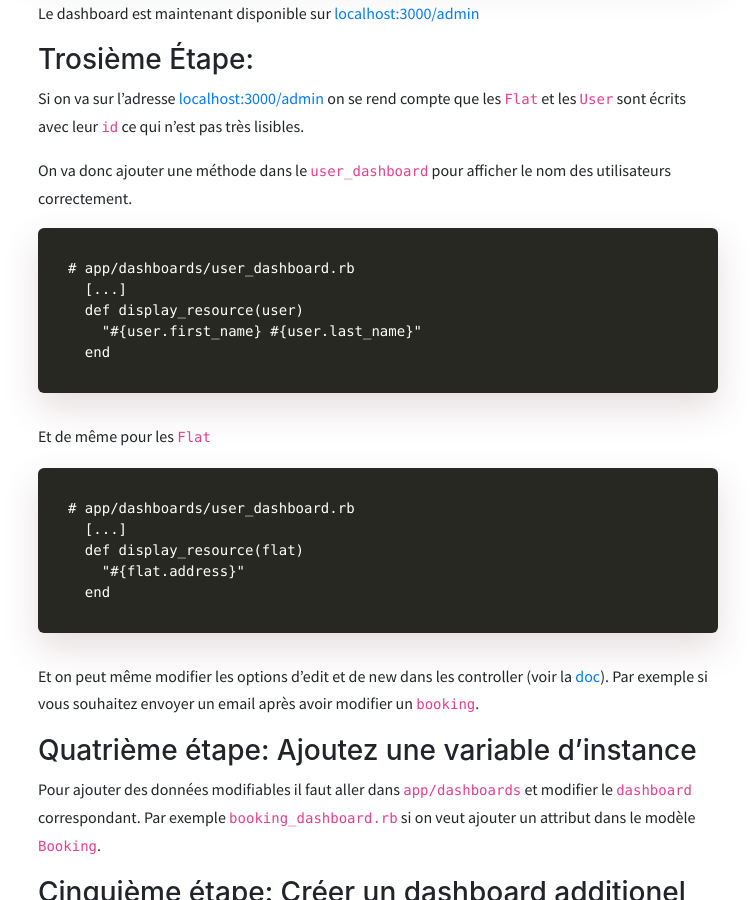
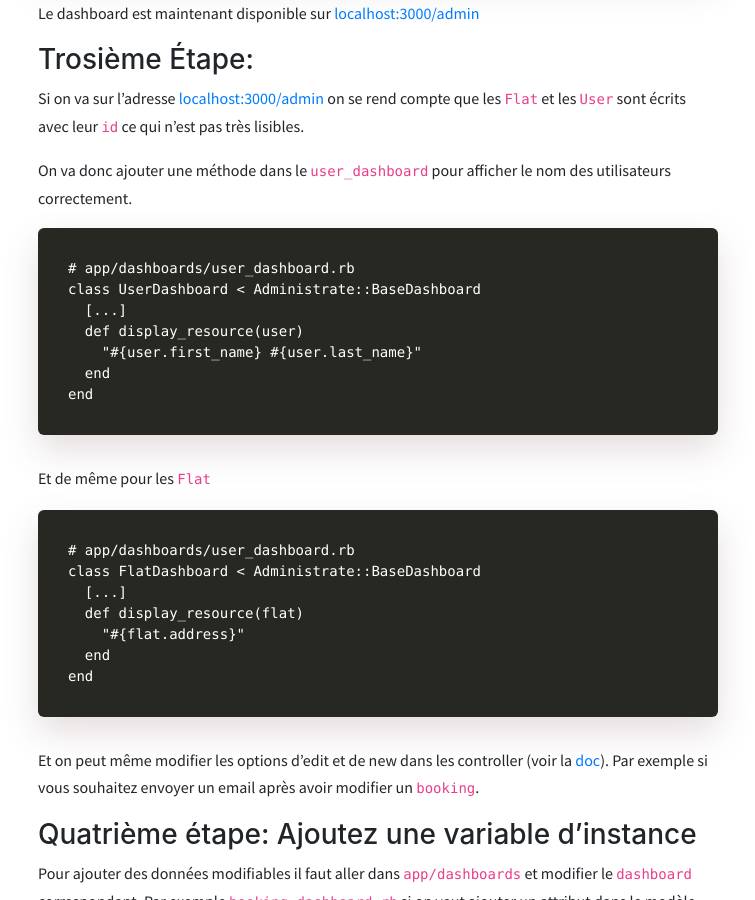
Before and after one commit to alexandrebk/alexandrebk.github.io, a Jekyll site: the page built from _posts/2019-05-15-administrate.md, in a window 1280 px wide and 900 px high, scrolled down 1082 px. Shown: the whole window, without its empty margins (262-1017 px from the left). Built offline with Jekyll 4.4.1, drawn with Linux system fonts in a browser that asks for light colours; nearby versions of some CDN libraries.

Commit message:
Admnistrate modification

````diff
--- a/_posts/2019-05-15-administrate.md
+++ b/_posts/2019-05-15-administrate.md
@@ -49,20 +49,24 @@ On va donc ajouter une méthode dans le `user_dashboard` pour afficher le nom de
 
 ```
 # app/dashboards/user_dashboard.rb
+class UserDashboard < Administrate::BaseDashboard
   [...]
   def display_resource(user)
     "#{user.first_name} #{user.last_name}"
   end
+end
 ```
 
 Et de même pour les `Flat`
 
 ```
 # app/dashboards/user_dashboard.rb
+class FlatDashboard < Administrate::BaseDashboard
   [...]
   def display_resource(flat)
     "#{flat.address}"
   end
+end
 ```
 
 Et on peut même modifier les options d'edit et de new dans les controller (voir la [doc](https://administrate-prototype.herokuapp.com/customizing_controller_actions)). Par exemple si vous souhaitez envoyer un email après avoir modifier un `booking`.
````
